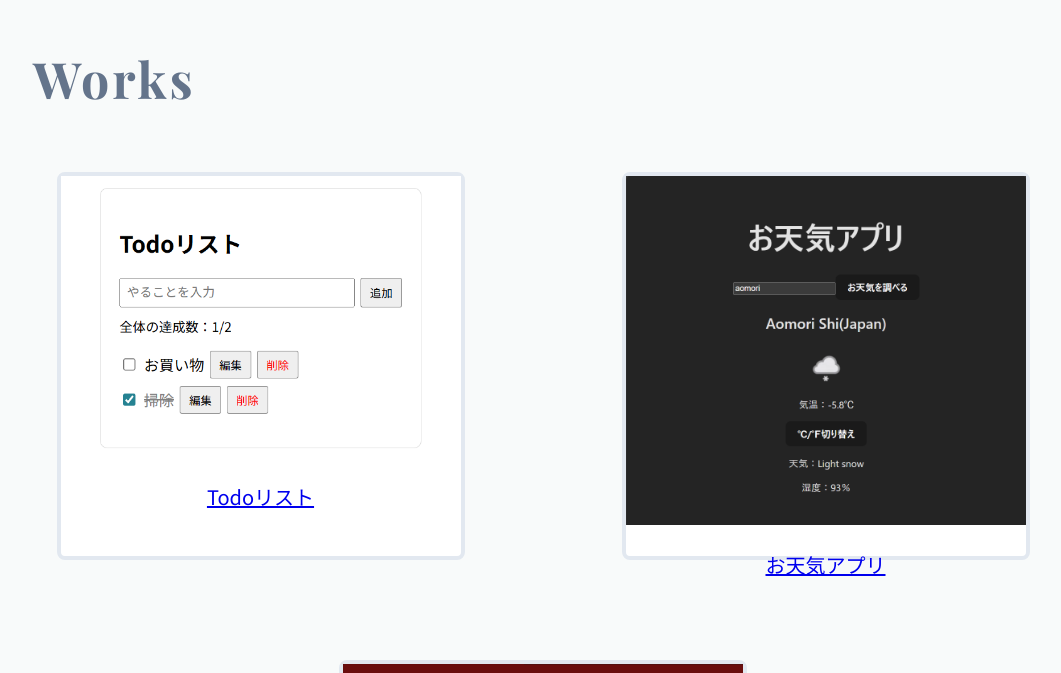
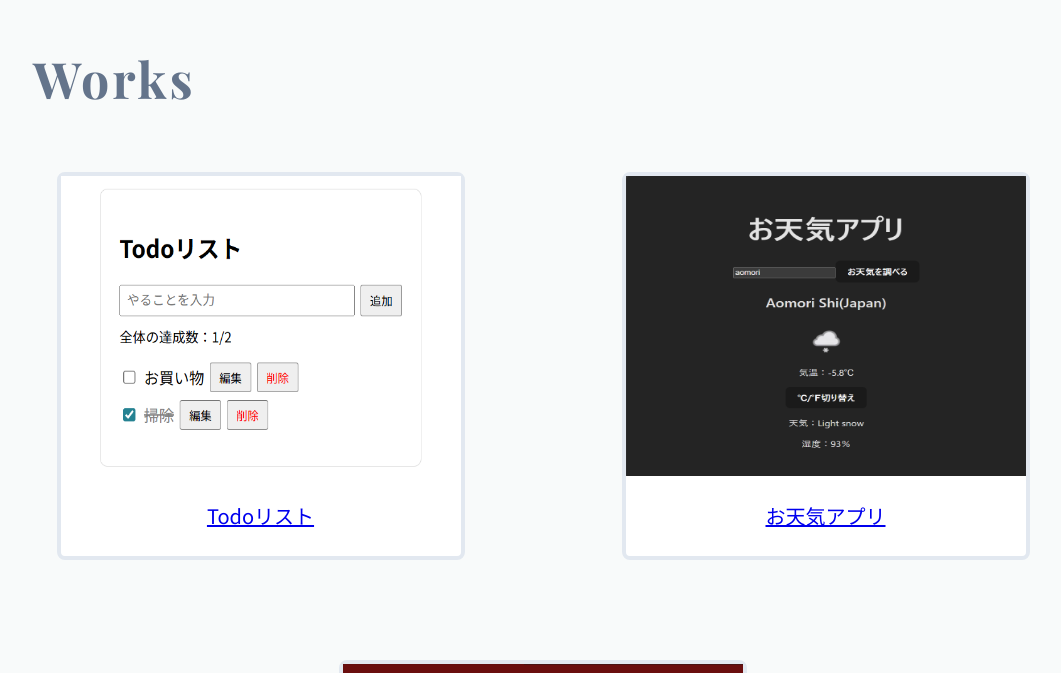
Before and after one commit to ikehatakasumi-del/myportfolio, a Next.js app: page / in a window 1280 px wide. Shown: the part 926-1599 px from the top of the page, without its empty margins (97-1158 px from the left). Built offline with nearby package versions, Linux system fonts and the light colour scheme; a web font is replaced by a local one.

Commit message:
レスポンシブ対応微調整

```diff
--- a/app/globals.css
+++ b/app/globals.css
@@ -132,7 +132,6 @@ h4 {
 }
 .works-image {
   width: 100%;
-  height: auto;
   max-width: 400px;
 }
 
```
